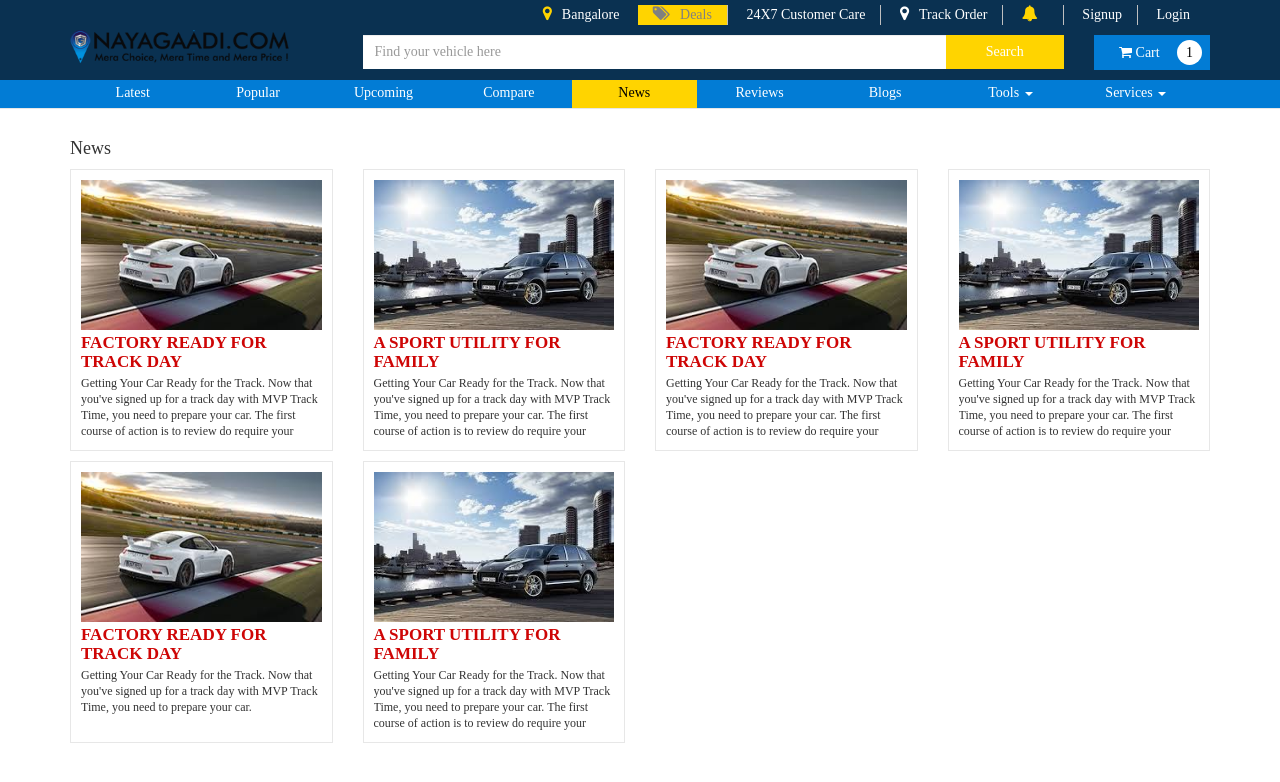
After one commit to AXINOVATE/FirstTrack, a CodeIgniter app: page /database/index.php/home/news in a window 1280 px wide. The commit adds this page. Shown: the top 782 px of the page. Run offline with CodeIgniter, Linux system fonts and the light colour scheme.

Commit message:
news page completed

```diff
--- a/application/config/config.php
+++ b/application/config/config.php
@@ -520,4 +520,4 @@ $config['proxy_ips'] = '';
 |
 */
 $config['asset_path'] = '/FirstTrack/Assets';
-$config['prefix'] = '/FirstTrack/';
+$config['prefix'] = '/FirstTrack';
--- a/application/controllers/Home.php
+++ b/application/controllers/Home.php
@@ -30,4 +30,16 @@ class Home extends CI_Controller {
 		$data['header'] = $this->load->view('templates/header',$pageData,true);
 		$this->load->view('home/cars',$data);
 	}
+	public function news()
+	{
+		$pageData['currentPage'] = 'NEWS';
+		$data['header'] = $this->load->view('templates/header',$pageData,true);
+		$this->load->view('home/news',$data);
+	}
+	public function compare()
+	{
+		$pageData['currentPage'] = 'COMPARE';
+		$data['header'] = $this->load->view('templates/header',$pageData,true);
+		$this->load->view('home/compare',$data);
+	}
 }
--- /dev/null
+++ b/application/views/home/news.php
@@ -0,0 +1,112 @@
+<?php
+defined('BASEPATH') OR exit('No direct script access allowed');
+$assetsPath=$this->config->item('asset_path');
+$prefix=$this->config->item('prefix');
+?>
+<!DOCTYPE html>
+<html lang="en">
+<head>
+	<meta charset="utf-8">
+	<title>NayaGaadi.com is India's first Online market place for all the Brand New Vehicles.|Book Online, Buy Online , Test Ride all New Autos, Bikes, Cycles, Cars, Scooters, Buses, Lorries, Tractors, Trucks, Passenger Vehicles, Commercial vehicles, Utility Vehicles, SUV's, MUV in India,  New Autos, Bikes, Cycles, Cars, Scooters, Buses, Lorries, Tractors, Trucks, Passenger Vehicles, Commercial vehicles, Utility Vehicles, SUV's, MUV at your Door Step.</title>
+	<link href="<?php echo $assetsPath;?>/css/bootstrap.min.css" type="text/css" rel="stylesheet">
+	<link href="<?php echo $assetsPath;?>/css/style.css" type="text/css" rel="stylesheet">
+	<link href="<?php echo $assetsPath;?>/css/custom.css" type="text/css" rel="stylesheet">
+	<link href="<?php echo $assetsPath;?>/css/font-awesome.min.css" type="text/css" rel="stylesheet">
+	<link href="<?php echo $assetsPath;?>/images/favicon.png" rel="icon" />
+	<style type="text/css">
+
+
+	</style>
+</head>
+<body>
+	<!-- Header starts here -->
+	<?php echo $header;?>
+	<!-- Header ends here -->
+
+	<!-- Body content starts here -->
+	<div class="body-container">
+		<div class="container">
+			<div class="row">
+				<div class="col-md-12 col-sm-12 col-xs-12">
+					<h4>News</h4>
+				</div>
+			</div>
+			<div class="row">
+				<div class="col-md-3 col-sm-4 col-xs-12 mb-10">
+					<div class="news-box">
+						<img src="<?php echo $assetsPath;?>/images/car-news1.jpg" alt="" class="news-thumbnail-img"/>
+						<div class="news-title">
+							Factory Ready for Track Day
+						</div>
+						<div class="news-brief">
+							Getting Your Car Ready for the Track. Now that you've signed up for a track day with MVP Track Time, you need to prepare your car. The first course of action is to review do require your factory seat belts function properly.
+						</div>
+					</div>
+
+				</div>
+				<div class="col-md-3 col-sm-4 col-xs-12 mb-10">
+					<div class="news-box">
+						<img src="<?php echo $assetsPath;?>/images/car-news2.jpg" alt="" class="news-thumbnail-img"/>
+						<div class="news-title">
+							A Sport Utility for Family
+						</div>
+						<div class="news-brief">
+							Getting Your Car Ready for the Track. Now that you've signed up for a track day with MVP Track Time, you need to prepare your car. The first course of action is to review do require your factory seat belts function properly.
+						</div>
+					</div>
+				</div>
+				<div class="col-md-3 col-sm-4 col-xs-12 mb-10">
+					<div class="news-box">
+						<img src="<?php echo $assetsPath;?>/images/car-news1.jpg" alt="" class="news-thumbnail-img"/>
+						<div class="news-title">
+							Factory Ready for Track Day
+						</div>
+						<div class="news-brief">
+							Getting Your Car Ready for the Track. Now that you've signed up for a track day with MVP Track Time, you need to prepare your car. The first course of action is to review do require your factory seat belts function properly.
+						</div>
+					</div>
+
+				</div>
+				<div class="col-md-3 col-sm-4 col-xs-12 mb-10">
+					<div class="news-box">
+						<img src="<?php echo $assetsPath;?>/images/car-news2.jpg" alt="" class="news-thumbnail-img"/>
+						<div class="news-title">
+							A Sport Utility for Family
+						</div>
+						<div class="news-brief">
+							Getting Your Car Ready for the Track. Now that you've signed up for a track day with MVP Track Time, you need to prepare your car. The first course of action is to review do require your factory seat belts function properly.
+						</div>
+					</div>
+				</div>
+				<div class="col-md-3 col-sm-4 col-xs-12 mb-10">
+					<div class="news-box">
+						<img src="<?php echo $assetsPath;?>/images/car-news1.jpg" alt="" class="news-thumbnail-img"/>
+						<div class="news-title">
+							Factory Ready for Track Day
+						</div>
+						<div class="news-brief">
+							Getting Your Car Ready for the Track. Now that you've signed up for a track day with MVP Track Time, you need to prepare your car.
+						</div>
+					</div>
+
+				</div>
+				<div class="col-md-3 col-sm-4 col-xs-12 mb-10">
+					<div class="news-box">
+						<img src="<?php echo $assetsPath;?>/images/car-news2.jpg" alt="" class="news-thumbnail-img"/>
+						<div class="news-title">
+							A Sport Utility for Family
+						</div>
+						<div class="news-brief">
+							Getting Your Car Ready for the Track. Now that you've signed up for a track day with MVP Track Time, you need to prepare your car. The first course of action is to review do require your factory seat belts function properly.
+						</div>
+					</div>
+				</div>
+			</div>
+		</div>
+	</div>
+	<!-- Body content ends here -->
+
+<script src="<?php echo $assetsPath; ?>/js/jquery-1.12.1.min.js"></script>
+<script src="<?php echo $assetsPath; ?>/js/bootstrap.min.js" type="text/javascript"></script>
+</body>
+</html>
--- a/application/views/templates/header.php
+++ b/application/views/templates/header.php
@@ -7,9 +7,9 @@ $prefix=$this->config->item('prefix');
 	<div class="container">
 		<div class="row">
 			<div class="col-md-3 col-sm-3 col-xs-3">
-				<img src="<?php echo $assetsPath;?>/images/logo.png" class="img-responsive logo-img hidden-xs" alt="LOGO">
+				<a href="<?php echo $prefix;?>"><img src="<?php echo $assetsPath;?>/images/logo.png" class="img-responsive logo-img hidden-xs" alt="LOGO"></a>
 			</div>
-			<div class="col-md-9 col-sm-9 col-xs-9 ">
+			<div class="col-md-9 col-sm-9 col-xs-9">
 				<div class="header-top">
 					<ul style="display:block; float:right;">
 						<li style="border-right:none;"><a href="#"><i class="fa fa-map-marker" style="color:#FFD400;"></i>Bangalore</a></li>
@@ -22,16 +22,17 @@ $prefix=$this->config->item('prefix');
 					</ul>
 				</div>
 				<div class="row">
-					<div class="col-md-11 col-sm-10 col-xs-12">
+					<div class="col-md-10 col-sm-9 col-xs-12">
 						<div class="input-group">
 							<input type="text" class="form-control no-border-radius-all " placeholder="Find your vehicle here" aria-describedby="basic-addon2" />
 							<span class=" btn input-group-addon no-border-radius-all input-group-addon1" id="basic-addon2">Search</span>
 						</div>
 					</div>
-					<div class="col-md-1 col-sm-2 col-xs-12">
-						<div class="shopping-img-top">
-							<img src="<?php echo $assetsPath;?>/images/shopping.png" class=" shopping-img-top"></img>
-						</div>
+					<div class="col-md-2 col-sm-3 col-xs-12">
+						<a href="javascript:void(0)" class="cart-btn">
+							<i class="fa fa-shopping-cart"></i>  Cart
+							<span class="cart-item">1</span>
+						</a>
 					</div>
 				</div>
 			</div>
@@ -50,16 +51,30 @@ $prefix=$this->config->item('prefix');
 	<div id="navbar" class="navbar-collapse collapse bg-lightblue">
 		<div class="container">
 			<ul class="nav navbar-nav" id="second-header">
-				<li class=""><a href="#" class="pd-tp-3">Latest Models</a></li>
-				<li><a href="#about" class="pd-tp-3">Popular Models</a></li>
-				<li><a href="#contact" class="pd-tp-3">Upcoming Models</a></li>
-				<li><a href="#compare" class="pd-tp-3">Compare Models</a></li>
+				<li class=""><a href="#" class="pd-tp-3">Latest</a></li>
+				<li><a href="#about" class="pd-tp-3">Popular</a></li>
+				<li><a href="#contact" class="pd-tp-3">Upcoming</a></li>
+				<li><a href="#compare" class="pd-tp-3">Compare</a></li>
+				<li class="<?php if($currentPage=='NEWS'){echo 'active';}?>"><a href="<?php echo $prefix.'/home/news';?>" class="pd-tp-3">News</a></li>
+				<li><a href="#compare" class="pd-tp-3">Reviews</a></li>
+				<li><a href="#compare" class="pd-tp-3">Blogs</a></li>
+				<li class="dropdown">
+					<a href="#" class="dropdown-toggle pd-tp-3" data-toggle="dropdown" role="button" aria-haspopup="true" aria-expanded="false">Tools <span class="caret"></span></a>
+					<ul class="dropdown-menu">
+						<li><a href="#">EMI Calculator</a></li>
+						<li><a href="#">Service Cost Analyzer</a></li>
+						<li><a href="#">Locate a Dealer</a></li>
+					</ul>
+				</li>
 				<li class="dropdown">
 					<a href="#" class="dropdown-toggle pd-tp-3" data-toggle="dropdown" role="button" aria-haspopup="true" aria-expanded="false">Services <span class="caret"></span></a>
 					<ul class="dropdown-menu">
-						<li><a href="#">Service 1</a></li>
-						<li><a href="#">Service 2</a></li>
-						<li><a href="#">Service 3</a></li>
+						<li><a href="#">Request for Test Drive</a></li>
+						<li><a href="#">Advance Booking</a></li>
+						<li><a href="#">Apply for Vehicle Loan</a></li>
+						<li><a href="#">Corporate Deals</a></li>
+						<li><a href="#">Apply for Insurance</a></li>
+						<li><a href="#">By on Road Assistance</a></li>
 					</ul>
 				</li>
 			</ul>
--- a/assets/css/custom.css
+++ b/assets/css/custom.css
@@ -30,11 +30,17 @@ body{font-family:Century Gothic !important;}
 .txt_white{color:#ffffff;}
 .pd-tp-3{padding-top:3px !important; padding-bottom:3px !Important;}
 #second-header {width:100%;margin:0 auto; float:none;}
-#second-header>li{height:28px; text-align:center; width:20%;}
+#second-header>li{height:28px; text-align:center; width:11%;}
 #second-header>li>a{color:white;}
 #second-header>li>a:hover{color:white;}
-#second-header>.active>a{color:black; background-color:#e7e7e7;}
-#second-header>li>a:focus, #second-header>li>a:hover {color:black; background-color:#e7e7e7;}
+#second-header>.active>a{color:black; background-color:#FFD400; height:28px;}
+#second-header>li>a:focus, #second-header>li>a:hover {color:black; background-color:#FFD400; height:28px;}
+.navbar-default .navbar-nav>.open>a, .navbar-default .navbar-nav>.open>a:focus, .navbar-default .navbar-nav>.open>a:hover {background-color: #FFD400; height:28px;}
+.dropdown-menu{padding-top:0px; padding-bottom:0px; background-color: #027CD5; color: white; opacity:0.8; right:0; left:-110px;}
+.dropdown-menu>li>a{color:#fff;}
+.dropdown-menu>li>a:focus, .dropdown-menu>li>a:hover {color: #fff; text-decoration: none; background-color: #AB851F;}
+.cart-btn{display: block; width: 100%; height: 35px; text-align: center; color: white !important; background-color: #027cd5; padding: 8px; font-size: 14px; text-decoration: none !important;}
+.cart-item{height:25px;width:25px; border-radius:50%; background-color: #fff; color: #000; padding:3px; font-size: 14px; display:block; float:right; margin-top:-3px;}
 
 /* media query */
 @media only screen and (min-width: 1025px) and (max-width:1200px){
@@ -107,3 +113,16 @@ body{font-family:Century Gothic !important;}
 	.nav-tabs>li{font-size:10px;}
 }
 /* Home page CSS ends here	*/
+
+/* News page CSS starts here	*/
+.news-box{padding:10px; border: 1px solid #e7e7e7;}
+.news-title{color:#CE0505; height:45px; line-height:19px; font-size:17px; font-weight:600; padding-top:3px; padding-bottom:3px; display:table-cell; vertical-align:middle; text-transform: uppercase;}
+.news-brief{font-size:12px; line-height:16px; min-height:65px; max-height:65px; overflow:hidden;}
+.news-thumbnail-img{width:100%; height: 150px;}
+@media only screen and (min-width: 768px) and (max-width:1024px){
+	.news-thumbnail-img{width:100%; height: 130px;}
+}
+@media (max-width: 767px){
+	.news-thumbnail-img{width:100%; height: auto;}
+}
+/* News page CSS ends here	*/
```
Also changed, not shown: application/views/home/compare.php (added), assets/images/car-news1.jpg (added), assets/images/car-news2.jpg (added).
